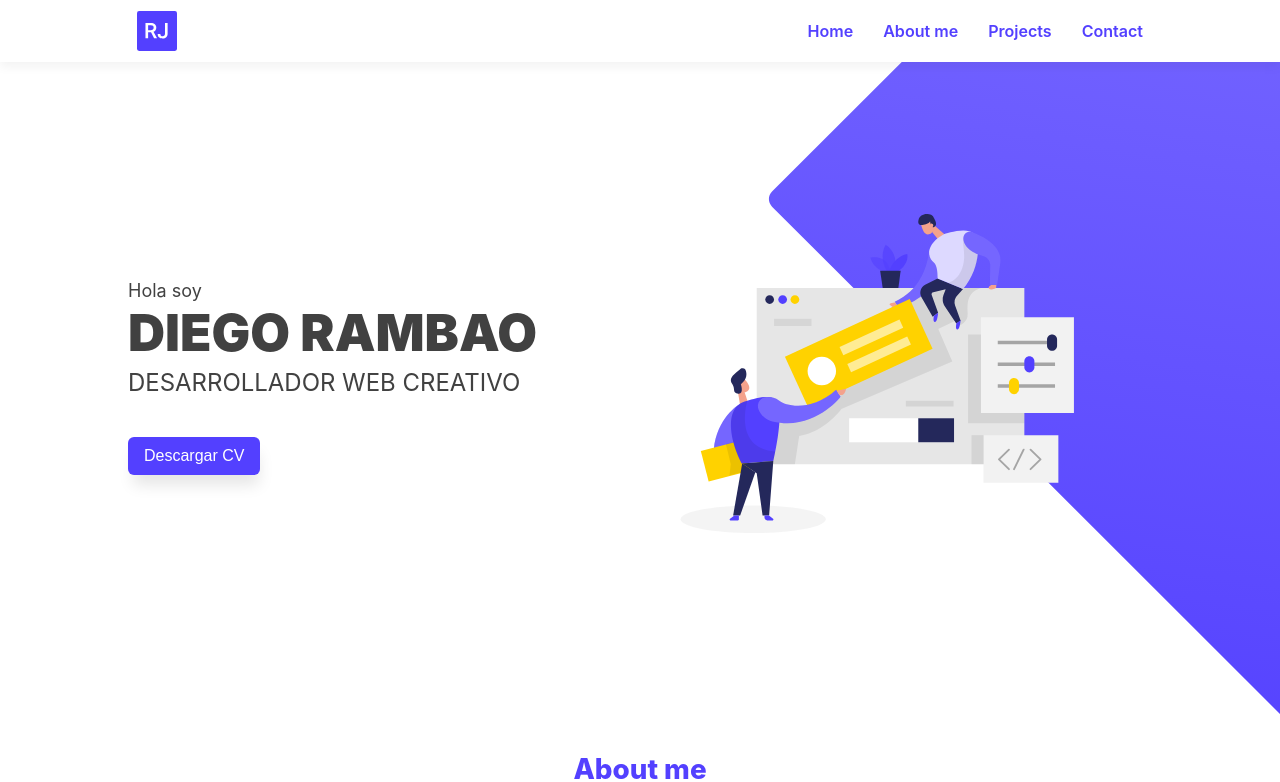
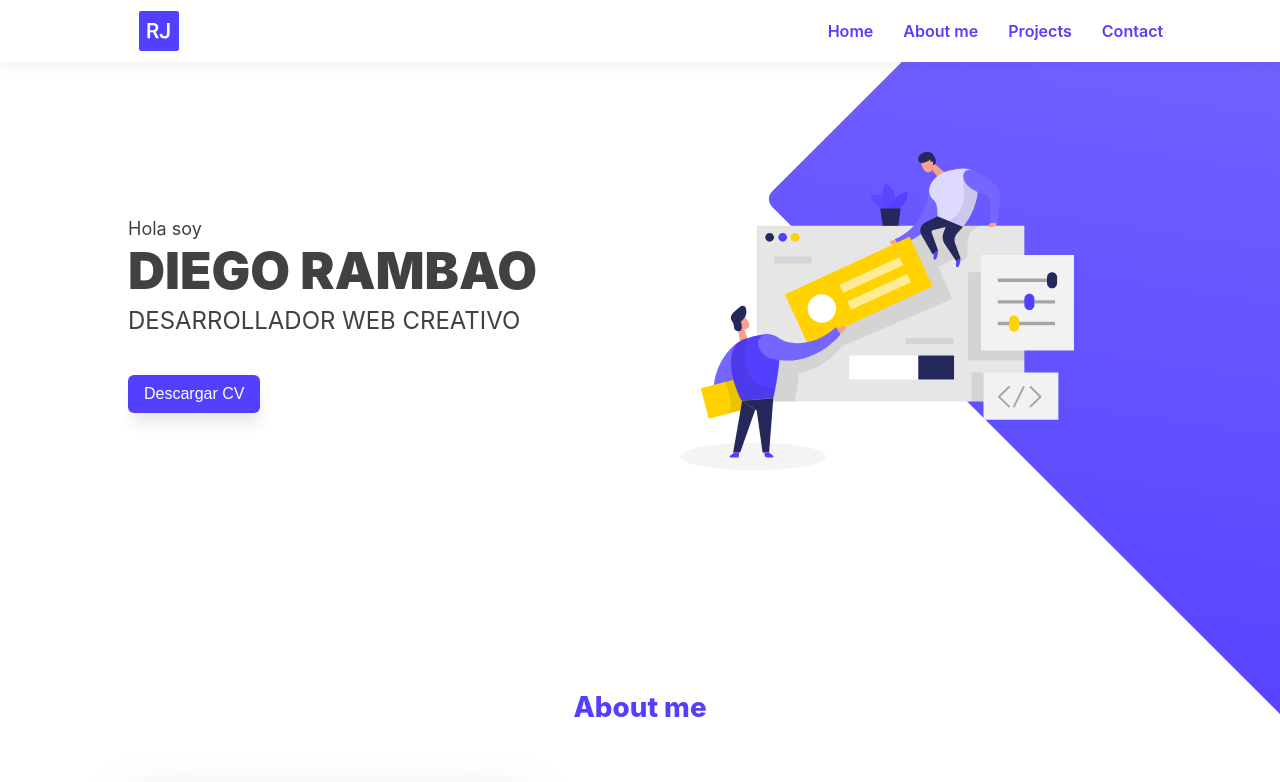
Before and after one commit to diegoRambao/web-site-personal, a React (Create React App) app: page / in a window 1280 px wide. Shown: the top 782 px of the page. Built offline with nearby package versions, Linux system fonts and the light colour scheme.

Commit message:
refactor: nevabar fixed

```diff
--- a/src/components/Navbar/style.js
+++ b/src/components/Navbar/style.js
@@ -2,8 +2,12 @@ import styled from 'styled-components'
 
 export const Nav = styled.nav`
    padding: 0.7rem;
+   position: fixed;
    background-color: #fff;
    box-shadow: rgb(0 0 0 / 5%) 0px 5px 10px;
+   top: 0;
+   width: 100vw;
+   z-index: 1000;
 `
 
 export const NavbarBrand = styled.div`
--- a/src/components/Project/style.js
+++ b/src/components/Project/style.js
@@ -91,6 +91,10 @@ export const OtherProjects = styled.div`
    grid-template-columns: 1fr 1fr;
    gap: 40px;
    margin-top: 60px;
+
+   @media (max-width: 560px) {
+      grid-template-columns: 1fr;
+   }
 `
 
 export const OtherProjectsLink = styled.a`
```
